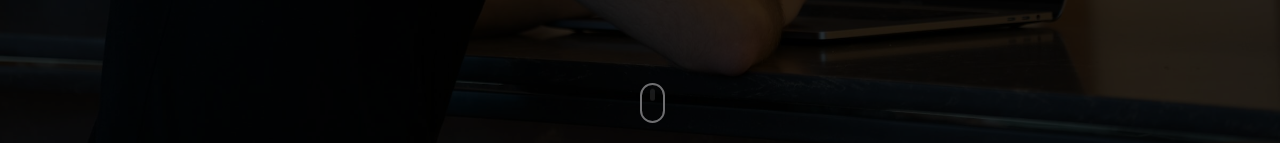
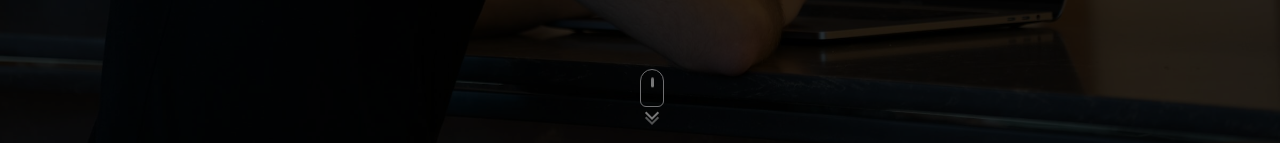
Before and after one commit to kietnguyendevtest/portfolio, a React (Create React App) app: page / in a window 1280 px wide. Shown: the part 657-800 px from the top of the page. Built offline with nearby package versions, Linux system fonts and the light colour scheme.

Commit message:
social ui

```diff
--- a/src/assets/scss/components/_hero.scss
+++ b/src/assets/scss/components/_hero.scss
@@ -20,13 +20,21 @@
     font-size: 2.3em;
     font-weight: 600;
     line-height: 63px;
-    text-shadow: 0 1px 0 hsl(174, 5%, 80%), 0 2px 0 hsl(174, 5%, 75%),
-        0 3px 0 hsl(174, 5%, 70%), 0 4px 0 hsl(174, 5%, 66%),
-        0 5px 0 hsl(174, 5%, 64%), 0 6px 0 hsl(174, 5%, 62%),
-        0 7px 0 hsl(174, 5%, 61%), 0 8px 0 hsl(174, 5%, 60%),
-        0 0 5px rgba(0, 0, 0, 0.05), 0 1px 3px rgba(0, 0, 0, 0.2),
-        0 3px 5px rgba(0, 0, 0, 0.2), 0 5px 10px rgba(0, 0, 0, 0.2),
-        0 10px 10px rgba(0, 0, 0, 0.2), 0 20px 20px rgba(0, 0, 0, 0.3);
+    text-shadow:
+        0 1px 0 hsl(174, 5%, 80%),
+        0 2px 0 hsl(174, 5%, 75%),
+        0 3px 0 hsl(174, 5%, 70%),
+        0 4px 0 hsl(174, 5%, 66%),
+        0 5px 0 hsl(174, 5%, 64%),
+        0 6px 0 hsl(174, 5%, 62%),
+        0 7px 0 hsl(174, 5%, 61%),
+        0 8px 0 hsl(174, 5%, 60%),
+        0 0 5px rgba(0, 0, 0, 0.05),
+        0 1px 3px rgba(0, 0, 0, 0.2),
+        0 3px 5px rgba(0, 0, 0, 0.2),
+        0 5px 10px rgba(0, 0, 0, 0.2),
+        0 10px 10px rgba(0, 0, 0, 0.2),
+        0 20px 20px rgba(0, 0, 0, 0.3);
 }
 
 .hero-textrun {
@@ -43,36 +51,67 @@
     cursor: pointer;
 
     .mouse-btn {
-        width: 25px;
-        height: 40px;
-        border: 2px solid rgba(122, 122, 124, 0.918);
-        border-radius: 999px;
+        width: 24px;
+        height: 38px;
+        border: 1px solid rgba(122, 122, 124, 0.918);
+        border-radius: 16px;
+        border-bottom-left-radius: 8px;
+        border-bottom-right-radius: 8px;
         display: flex;
     }
 
     .mouse-scroll {
         display: block;
-        width: 5px;
-        height: 12px;
-        background: linear-gradient(
-            170deg,
-            rgba(122, 122, 124, 0.918),
-            rgb(123, 124, 124)
-        );
+        width: 3px;
+        height: 10px;
+        background: linear-gradient(170deg, rgba(122, 122, 124, 0.918), rgb(123, 124, 124));
         border-radius: 4px;
         margin: auto;
-        animation: scrolling13 1.5s linear infinite;
+        animation: scrolling 1.5s linear infinite;
     }
 
-    @keyframes scrolling13 {
+    @keyframes scrolling {
         0% {
-            opacity: 0;
-            transform: translateY(-10px);
+            transform: translateY(-8px);
+        }
+
+        50% {
+            transform: translateY(-4px);
         }
 
         100% {
-            opacity: 1;
-            transform: translateY(-2px);
+            transform: translateY(-8px);
+        }
+    }
+
+    .chevrons {
+        display: flex;
+        flex-direction: column;
+        align-items: center;
+        padding: 6px 0 0 0;
+
+        .chevrondown {
+            display: inline-block;
+            width: 10px;
+            height: 10px;
+            margin-top: -5px;
+            border: solid var(--text-color);
+            border-width: 0 2px 2px 0;
+            transform: rotate(45deg);
+        }
+        .chevrondown:nth-child(odd) {
+            animation: kfchevrons 500ms ease infinite alternate;
+        }
+        .chevrondown:nth-child(even) {
+            animation: kfchevrons 500ms ease infinite alternate 250ms;
+        }
+        @keyframes kfchevrons {
+            from {
+                opacity: 0;
+            }
+            to {
+                opacity: 0.5;
+            }
         }
     }
 }
--- a/src/assets/scss/components/_index.scss
+++ b/src/assets/scss/components/_index.scss
@@ -3,3 +3,4 @@
 @forward "./toggle-theme";
 @forward "./button";
 @forward "./card";
+@forward "./social";
--- /dev/null
+++ b/src/assets/scss/components/_social.scss
@@ -0,0 +1,62 @@
+.social {
+    font-size: 2.4rem;
+
+    .social-link {
+        display: inline-flex;
+        justify-content: center;
+        align-items: center;
+        width: 50px;
+        height: 50px;
+        border-radius: 50%;
+        background: transparent;
+
+        &.icon-mail:hover {
+            background-color: #e64e43;
+            transition: background 0.3s linear;
+            animation: kfbounce 0.4s linear;
+            animation-delay: 0.2s;
+        }
+        &.icon-linkedin:hover {
+            background-color: #0a66c2;
+            transition: background 0.3s linear;
+            animation: kfbounce 0.4s linear;
+            animation-delay: 0.2s;
+        }
+        &.icon-facebook:hover {
+            background-color: #21aafa;
+            transition: background 0.3s linear;
+            animation: kfbounce 0.4s linear;
+            animation-delay: 0.2s;
+        }
+        &.icon-instagram:hover {
+            background: linear-gradient(45deg, #f09433 0%, #e6683c 25%, #dc2743 50%, #cc2366 75%, #bc1888 100%);
+            transition: background 0.3s linear;
+            animation: kfbounce 0.4s linear;
+            animation-delay: 0.2s;
+        }
+        &.icon-youtube:hover {
+            background-color: #e20c1f;
+            transition: background 0.3s linear;
+            animation: kfbounce 0.4s linear;
+            animation-delay: 0.2s;
+        }
+    }
+
+    @keyframes kfbounce {
+        40% {
+            transform: scale(1.4);
+        }
+
+        60% {
+            transform: scale(0.8);
+        }
+
+        80% {
+            transform: scale(1.2);
+        }
+
+        100% {
+            transform: scale(1);
+        }
+    }
+}
--- a/src/assets/scss/pages/_contact.scss
+++ b/src/assets/scss/pages/_contact.scss
@@ -10,7 +10,7 @@
     }
 
     ul {
-        margin-top: 35px;
+        margin: 35px 0;
 
         li + li {
             margin-top: 15px;
@@ -47,11 +47,7 @@
             content: "";
             position: absolute;
             width: 100px;
-            background-image: linear-gradient(
-                180deg,
-                rgb(0, 183, 255),
-                rgb(255, 48, 255)
-            );
+            background-image: linear-gradient(180deg, rgb(0, 183, 255), rgb(255, 48, 255));
             height: 130%;
             animation: rotBGimg 3s linear infinite;
             transition: all 0.2s linear;
--- a/src/components/Hero/index.jsx
+++ b/src/components/Hero/index.jsx
@@ -37,6 +37,10 @@ function Hero() {
                 <span className="mouse-btn">
                     <span className="mouse-scroll"></span>
                 </span>
+                <div className="chevrons">
+                    <div className="chevrondown"></div>
+                    <div className="chevrondown"></div>
+                </div>
             </a>
         </div>
     );
--- /dev/null
+++ b/src/components/Social/index.jsx
@@ -0,0 +1,26 @@
+import React from 'react';
+import { FontAwesomeIcon } from '@fortawesome/react-fontawesome';
+
+function Social() {
+    return (
+        <div className='social'>
+            <a href="https://gmail.com" target='_blank' rel="noreferrer" className="social-link icon-mail">
+                <FontAwesomeIcon icon="fa-regular fa-envelope" />
+            </a>
+            <a href="https://linkedin.com" target='_blank' rel="noreferrer" className="social-link icon-linkedin">
+                <FontAwesomeIcon icon="fa-brands fa-linkedin-in" />
+            </a>
+            <a href="https://facebook.com" target='_blank' rel="noreferrer" className="social-link icon-facebook">
+                <FontAwesomeIcon icon="fa-brands fa-facebook-f" />
+            </a>
+            <a href="https://instagram.com" target='_blank' rel="noreferrer" className="social-link icon-instagram">
+                <FontAwesomeIcon icon="fa-brands fa-instagram" />
+            </a>
+            <a href="https://youtube.com" target='_blank' rel="noreferrer" className="social-link icon-youtube">
+                <FontAwesomeIcon icon="fa-brands fa-youtube" />
+            </a>
+        </div>
+    );
+}
+
+export default Social;
--- a/src/pages/Contact/index.jsx
+++ b/src/pages/Contact/index.jsx
@@ -1,9 +1,10 @@
 import React from "react";
 import images from "~/assets/images";
+import Social from "~/components/Social";
 
 function Contact() {
     return (
-        <section id="contact" className="contact-container">
+        <section id="contact" className="contact-container" style={{ height: "100vh" }}>
             <div className="container">
                 <h2 className="hash-title">
                     <span>REACH OUT TO ME!</span>
@@ -23,6 +24,8 @@ function Contact() {
                                 <b>Phone:</b> 0964 4567 24
                             </li>
                         </ul>
+
+                        <Social />
                     </div>
                     <div className="col">
                         <div className="avatar">
```
